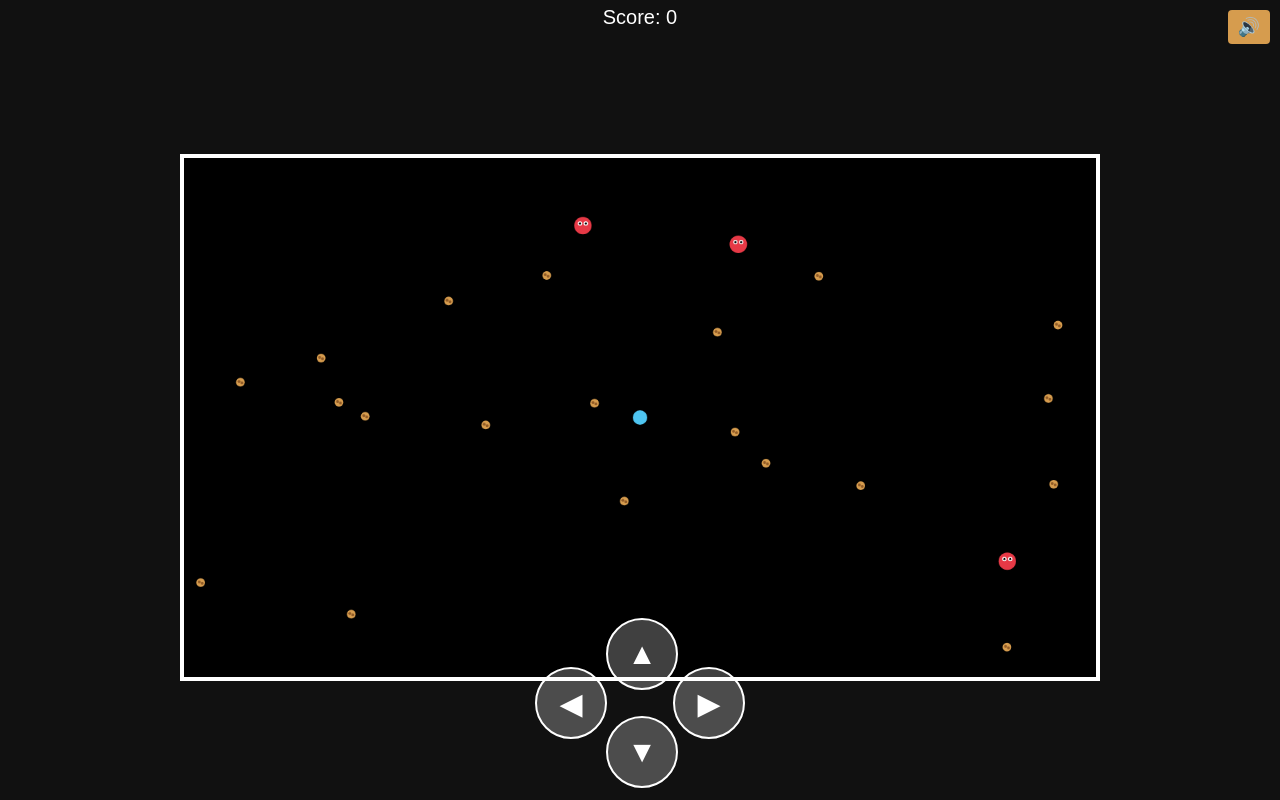
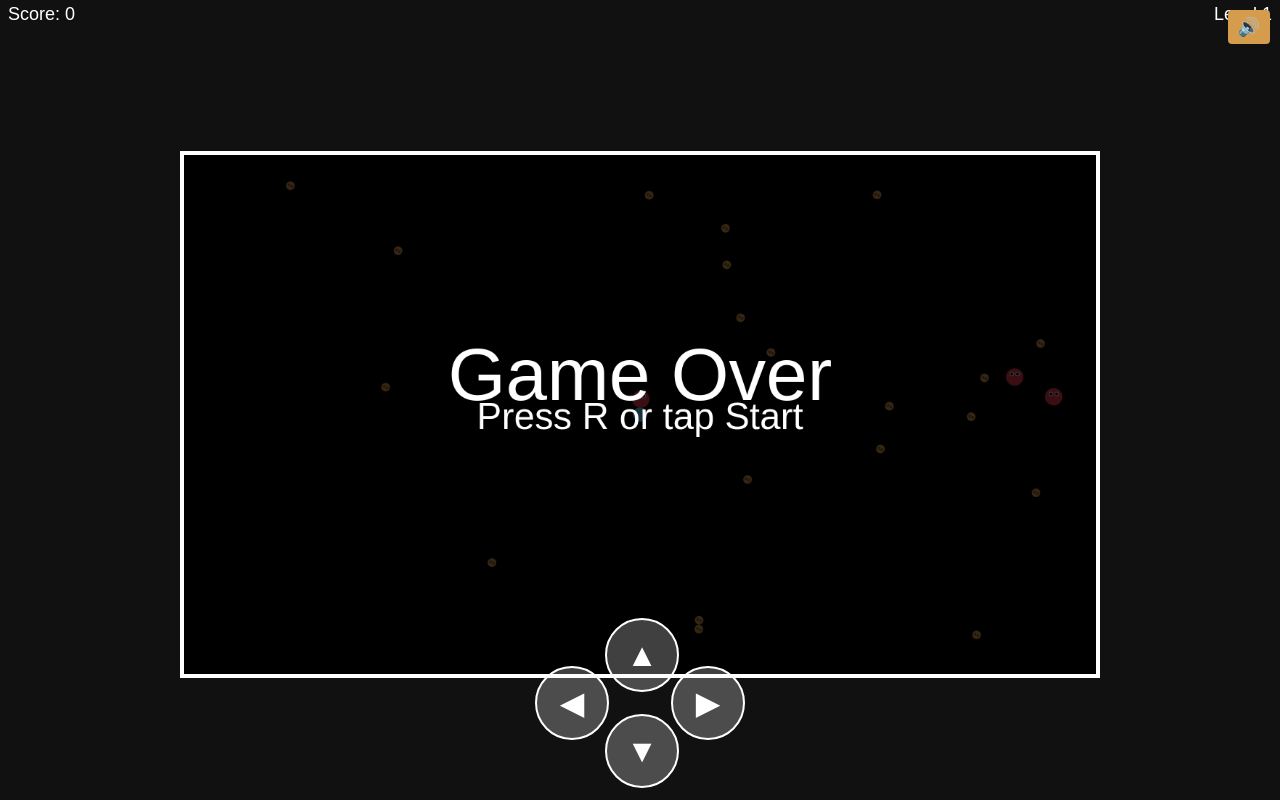
Before and after one commit to Hobnobdigital/cookiechallenge, a plain HTML site: page index.html in a window 1280 px wide. Both pictures are taken after a click on the button "Start Game". Drawn offline with Linux system fonts and the light colour scheme.

Commit message:
Update index.html

```diff
--- a/index.html
+++ b/index.html
@@ -6,44 +6,45 @@
 <title>Cookie Challenge</title>
 
 <style>
-/* ---------- layout ---------- */
+/* -------- general layout -------- */
 html,body{margin:0;height:100%;background:#111;color:#fff;font-family:sans-serif;overflow:hidden}
 #outer{display:flex;flex-direction:column;height:100%}
-#ui{font-size:20px;text-align:center;margin:6px 0}
+#hud{display:flex;justify-content:space-between;align-items:center;margin:4px 8px;font-size:18px}
 #canvasWrap{flex:1;display:flex;justify-content:center;align-items:center}
 #gameCanvas{background:#000;border:4px solid #fff;touch-action:none;max-width:98vw;max-height:65vh}
 
-/* ---------- title screen ---------- */
+/* -------- title screen -------- */
 #titleScreen{position:fixed;inset:0;background:url('title.png') center/cover no-repeat;
 display:flex;flex-direction:column;justify-content:center;align-items:center}
 #titleScreen h1{font-size:9vw;margin:0;text-shadow:0 0 10px #000}
-#titleScreen button{padding:10px 24px;font-size:5vw;border:none;border-radius:6px;background:#d69c4e;color:#111}
+#titleScreen button{padding:10px 26px;font-size:5vw;border:none;border-radius:8px;background:#d69c4e;color:#111}
 
+/* -------- mute -------- */
 #muteBtn{position:fixed;top:10px;right:10px;z-index:10;font-size:18px;padding:6px 10px;border:none;border-radius:4px;background:#d69c4e;color:#111}
 
-/* ---------- on-screen D-pad ---------- */
+/* -------- on-screen D-pad -------- */
 #controls{position:fixed;bottom:12px;left:50%;transform:translateX(-50%);z-index:9;width:210px;height:170px}
-.btn{position:absolute;width:68px;height:68px;border-radius:50%;background:rgba(255,255,255,.25);border:2px solid #fff;display:flex;justify-content:center;align-items:center;user-select:none}
-.btn:active{background:#fff;color:#000}
-#up   {top:0;left:71px}
-#down {bottom:0;left:71px}
-#left {left:0;top:50%;transform:translateY(-50%)}
+.btn{position:absolute;width:70px;height:70px;border-radius:50%;background:rgba(255,255,255,.25);border:2px solid #fff;display:flex;justify-content:center;align-items:center;user-select:none;transition:.05s}
+.btn:active{background:#fff;color:#000;transform:scale(.94)}
+#up{top:0;left:70px}
+#down{bottom:0;left:70px}
+#left{left:0;top:50%;transform:translateY(-50%)}
 #right{right:0;top:50%;transform:translateY(-50%)}
-.btn span{font-size:30px;pointer-events:none}
-@media(pointer:fine){#controls{display:none}}      /* hide on desktop */
+.btn span{font-size:32px;pointer-events:none}
+@media(pointer:fine){#controls{display:none}}
 </style>
 </head>
 <body>
 <div id="outer">
-  <p id="ui" style="display:none">Score: 0</p>
+  <div id="hud" style="display:none">
+    <span id="score">Score: 0</span>
+    <span id="level">Level 1</span>
+  </div>
   <div id="canvasWrap"><canvas id="gameCanvas"></canvas></div>
 </div>
 
 <!-- title -->
-<div id="titleScreen">
-  <h1>Cookie&nbsp;Challenge</h1>
-  <button id="startBtn">Start&nbsp;Game</button>
-</div>
+<div id="titleScreen"><h1>Cookie Challenge</h1><button id="startBtn">Start Game</button></div>
 
 <!-- D-pad -->
 <div id="controls">
@@ -57,96 +58,137 @@ display:flex;flex-direction:column;justify-content:center;align-items:center}
 <audio id="bgm" src="bgm.mp3" loop></audio>
 
 <script>
-/* ===== Game constants ===== */
-const TILE=20,PS=4,MS=2,CR=6,MR=12,PR=10;
+/* ========== constants ========== */
+const PS=4, BASE_MS=2, CR=6, BASE_MR=12, PR=10, OREO_R=12, BULLET_R=4;
+const OREO_INTERVAL=15000, SHOOT_TIME=10000;
 
-/* ===== DOM ===== */
-const cvs=document.getElementById('gameCanvas'),ctx=cvs.getContext('2d'),
-      ui=document.getElementById('ui'),title=document.getElementById('titleScreen'),
-      start=document.getElementById('startBtn'),mute=document.getElementById('muteBtn'),
-      bgm=document.getElementById('bgm');
-const mobile=matchMedia('(pointer:coarse)').matches;
+/* ========== DOM shortcuts ========== */
+const cvs=q('#gameCanvas'),ctx=cvs.getContext('2d'),
+      hud=q('#hud'),scoreEl=q('#score'),levelEl=q('#level'),
+      title=q('#titleScreen'),start=q('#startBtn'),mute=q('#muteBtn'),
+      bgm=q('#bgm'),mobile=matchMedia('(pointer:coarse)').matches;
+function q(sel){return document.querySelector(sel);}
 
-/* ===== resize canvas (leave space for D-pad) ===== */
+/* ========== dynamic resize ========== */
 function size(){const w=innerWidth-24,h=(innerHeight-(mobile?220:60))-24;cvs.width=w;cvs.height=h;}
 addEventListener('resize',size);size();
 
-/* ===== D-pad state ===== */
+/* ========== D-pad state ========== */
 const dirs={up:0,down:0,left:0,right:0};
 ['up','down','left','right'].forEach(id=>{
- ['touchstart','mousedown'].forEach(e=>sel(id).addEventListener(e,a=>{a.preventDefault();dirs[id]=1}));
- ['touchend','touchcancel','mouseup','mouseleave'].forEach(e=>sel(id).addEventListener(e,a=>{a.preventDefault();dirs[id]=0}));
+ ['touchstart','mousedown'].forEach(e=>g(id).addEventListener(e,a=>{a.preventDefault();dirs[id]=1}));
+ ['touchend','touchcancel','mouseup','mouseleave'].forEach(e=>g(id).addEventListener(e,a=>{a.preventDefault();dirs[id]=0}));
 });
-function sel(id){return document.getElementById(id)}
+function g(id){return document.getElementById(id)}
 
-/* ===== Audio helpers ===== */
+/* ========== Web-Audio SFX ========== */
 const AC=AudioContext||webkitAudioContext,ac=new AC();
-function tone(freq,dur=120,type='sine',vol=.4){
- const o=ac.createOscillator(),g=ac.createGain();
- o.type=type;o.frequency.value=freq;g.gain.value=vol;
- o.connect(g).connect(ac.destination);o.start();o.stop(ac.currentTime+dur/1e3);}
-const eatSfx = ()=>{[932,1175,1397].forEach((f,i)=>setTimeout(()=>tone(f,90,'square',.35),i*25));} // ★ NEW SFX
-const lvlSfx = ()=>{[523,659,784,1046].forEach((f,i)=>setTimeout(()=>tone(f,140,'triangle',.4),i*140));} // ★ level-up
-const hitSfx = ()=>tone(110,340,'square',.5);
+function tone(f,d=120,tp='square',v=.4){const o=ac.createOscillator(),g=ac.createGain();o.type=tp;o.frequency.value=f;g.gain.value=v;o.connect(g).connect(ac.destination);o.start();o.stop(ac.currentTime+d/1e3);}
+const eatSfx=()=>[932,1175,1397].forEach((f,i)=>setTimeout(()=>tone(f,90,'square',.35),i*30));
+const oreoSfx=()=>[523,659,784,1046].forEach((f,i)=>setTimeout(()=>tone(f,140,'triangle',.45),i*120));
+const hitSfx =()=>tone(110,340,'square',.5);
+const bulletSfx=()=>tone(1568,60,'square',.4);
 
-/* ===== Game state ===== */
-let p,cookies,mons,score,gameOver,run;
-const R=()=>({x:Math.random()*(cvs.width-40)+20,y:Math.random()*(cvs.height-40)+20});
-const D=(a,b)=>Math.hypot(a.x-b.x,a.y-b.y);
+/* ========== helpers ========== */
+const rand=()=>({x:Math.random()*(cvs.width-40)+20,y:Math.random()*(cvs.height-40)+20});
+const dist=(a,b)=>Math.hypot(a.x-b.x,a.y-b.y);
 
+/* ========== game vars ========== */
+let p,cookies,mons,oreo,bullets,score,level,speedFactor,ms,gameOver,run,shooting,oreoTimer;
+
+/* ========== reset ========== */
 function reset(){
- p={x:cvs.width/2,y:cvs.height/2,dx:0,dy:0};
- cookies=[];mons=[];score=0;gameOver=false;
- for(let i=0;i<20;i++)cookies.push(R());
- for(let i=0;i<3;i++){let m=R(),a=Math.random()*Math.PI*2;m.dx=Math.cos(a)*MS;m.dy=Math.sin(a)*MS;mons.push(m);}
- ui.textContent='Score: 0';
+ p={x:cvs.width/2,y:cvs.height/2,dx:0,dy:0,color:'#4ec5f1'};
+ cookies=[];mons=[];bullets=[];oreo=null;score=0;level=1;speedFactor=1;ms=BASE_MS;gameOver=0;shooting=0;
+ spawnCookies();spawnMonsters(3);
+ scoreEl.textContent='Score: 0';levelEl.textContent='Level 1';
+ clearInterval(oreoTimer);oreoTimer=setInterval(spawnOreo,OREO_INTERVAL);
 }
 
-function touchDir(){if(!mobile)return;
- p.dx=(dirs.left?-PS:0)+(dirs.right?PS:0);
- p.dy=(dirs.up?-PS:0)+(dirs.down?PS:0);}
+function spawnCookies(){for(let i=0;i<20;i++)cookies.push(rand());}
+
+function spawnMonsters(n){
+ for(let i=0;i<n;i++){
+   let m=rand(),a=Math.random()*Math.PI*2;
+   m.dx=Math.cos(a)*ms;m.dy=Math.sin(a)*ms;
+   m.r=BASE_MR+(level-1)*5;
+   m.type=level;          // 1=red blob, 2=purple, 3+=green spike
+   mons.push(m);
+ }
+}
+
+function spawnOreo(){oreo=rand();oreo.r=OREO_R;}
+
+function touchDir(){if(!mobile)return;p.dx=(dirs.left?-PS:0)+(dirs.right?PS:0);p.dy=(dirs.up?-PS:0)+(dirs.down?PS:0);}
 
 function update(){
  touchDir();
- p.x=Math.max(PR,Math.min(cvs.width-PR,p.x+p.dx));
- p.y=Math.max(PR,Math.min(cvs.height-PR,p.y+p.dy));
+ /* player movement / bounds */
+ p.x=Math.max(PR,Math.min(cvs.width-PR,p.x+p.dx));p.y=Math.max(PR,Math.min(cvs.height-PR,p.y+p.dy));
 
- mons.forEach(m=>{m.x+=m.dx;m.y+=m.dy;
-   if(m.x<MR||m.x>cvs.width-MR)m.dx*=-1;
-   if(m.y<MR||m.y>cvs.height-MR)m.dy*=-1;});
+ /* bullets */
+ bullets=bullets.filter(b=>{b.x+=b.dx;b.y+=b.dy;return b.x>-BULLET_R&&b.x<cvs.width+BULLET_R&&b.y>-BULLET_R&&b.y<cvs.height+BULLET_R;});
 
- cookies=cookies.filter(k=>{
-   if(D(k,p)<PR+CR){score+=10;ui.textContent='Score: '+score;eatSfx();return false;}
-   return true;
+ /* monster move */
+ mons.forEach(m=>{m.x+=m.dx;m.y+=m.dy;if(m.x<m.r||m.x>cvs.width-m.r)m.dx*=-1;if(m.y<m.r||m.y>cvs.height-m.r)m.dy*=-1});
+
+ /* eat cookies */
+ cookies=cookies.filter(c=>{if(dist(c,p)<PR+CR){score+=10;scoreEl.textContent='Score: '+score;eatSfx();return 0}return 1});
+
+ /* pick up oreo */
+ if(oreo && dist(oreo,p)<PR+OREO_R){oreo=null;shooting=SHOOT_TIME;oreoSfx();p.color='#ffd700';}
+
+ /* shooting timer */
+ if(shooting>0){shooting-=16;if(shooting<=0)p.color='#4ec5f1';}
+
+ /* bullets hit monsters */
+ bullets=bullets.filter(b=>{
+   let hit=false;
+   mons=mons.filter(m=>{
+     if(dist(b,m)<m.r+BULLET_R){score+=50;scoreEl.textContent='Score: '+score;hit=true;return 0}
+     return 1;
+   });
+   return !hit;
  });
 
- if(!cookies.length){lvlSfx();           /* level-up jingle */
-   for(let i=0;i<20;i++)cookies.push(R());
-   let m=R(),a=Math.random()*Math.PI*2;m.dx=Math.cos(a)*MS;m.dy=Math.sin(a)*MS;mons.push(m);
- }
+ /* player hit */
+ if(!shooting && mons.some(m=>dist(m,p)<m.r+PR)){gameOver=1;run=0;hitSfx();bgm.pause();}
 
- if(mons.some(m=>D(m,p)<PR+MR)){gameOver=true;run=false;hitSfx();bgm.pause();}
+ /* new level */
+ if(!cookies.length){level++;speedFactor+=.2;ms=BASE_MS*speedFactor;levelEl.textContent='Level '+level;
+   spawnCookies();spawnMonsters(1);oreoSfx();} /* reuse fanfare */
 }
 
 function draw(){
  ctx.fillStyle='#000';ctx.fillRect(0,0,cvs.width,cvs.height);
- cookies.forEach(k=>{
-   ctx.fillStyle='#d69c4e';ctx.beginPath();ctx.arc(k.x,k.y,CR,0,6.28);ctx.fill();
-   ctx.fillStyle='#925c27';ctx.beginPath();ctx.arc(k.x-2,k.y-1,2,0,6.28);ctx.fill();
-   ctx.beginPath();ctx.arc(k.x+2,k.y+1,2,0,6.28);ctx.fill();
- });
- ctx.fillStyle='#4ec5f1';ctx.beginPath();ctx.arc(p.x,p.y,PR,0,6.28);ctx.fill();
 
+ /* cookies */
+ cookies.forEach(c=>{ctx.fillStyle='#d69c4e';ctx.beginPath();ctx.arc(c.x,c.y,CR,0,6.28);ctx.fill();
+ ctx.fillStyle='#925c27';ctx.beginPath();ctx.arc(c.x-2,c.y-1,2,0,6.28);ctx.fill();ctx.beginPath();ctx.arc(c.x+2,c.y+1,2,0,6.28);ctx.fill();});
+
+ /* oreo */
+ if(oreo){ctx.fillStyle='#fff';ctx.beginPath();ctx.arc(oreo.x,oreo.y,OREO_R+2,0,6.28);ctx.fill();
+          ctx.fillStyle='#3d2b1f';ctx.beginPath();ctx.arc(oreo.x,oreo.y,OREO_R,0,6.28);ctx.fill();}
+
+ /* bullets */
+ ctx.fillStyle='#0bf';
+ bullets.forEach(b=>{ctx.beginPath();ctx.arc(b.x,b.y,BULLET_R,0,6.28);ctx.fill();});
+
+ /* player */
+ ctx.fillStyle=p.color;ctx.beginPath();ctx.arc(p.x,p.y,PR,0,6.28);ctx.fill();
+
+ /* monsters */
  mons.forEach(m=>{
-   ctx.fillStyle='#e63946';ctx.beginPath();ctx.arc(m.x,m.y,MR,0,6.28);ctx.fill();
-   ctx.fillStyle='#fff';ctx.beginPath();ctx.arc(m.x-4,m.y-3,3,0,6.28);ctx.fill();
-   ctx.beginPath();ctx.arc(m.x+4,m.y-3,3,0,6.28);ctx.fill();
-   ctx.fillStyle='#000';ctx.beginPath();ctx.arc(m.x-4,m.y-3,1.5,0,6.28);ctx.fill();
-   ctx.beginPath();ctx.arc(m.x+4,m.y-3,1.5,0,6.28);ctx.fill();
+   ctx.fillStyle=m.type===1?'#e63946':m.type===2?'#8b5cf6':'#22c55e';
+   ctx.beginPath();ctx.arc(m.x,m.y,m.r,0,6.28);ctx.fill();
+   ctx.fillStyle='#fff';ctx.beginPath();ctx.arc(m.x-m.r/3,m.y-m.r/3,Math.max(3,m.r/4),0,6.28);ctx.fill();
+   ctx.beginPath();ctx.arc(m.x+m.r/3,m.y-m.r/3,Math.max(3,m.r/4),0,6.28);ctx.fill();
+   ctx.fillStyle='#000';ctx.beginPath();ctx.arc(m.x-m.r/3,m.y-m.r/3,Math.max(1.5,m.r/6),0,6.28);ctx.fill();
+   ctx.beginPath();ctx.arc(m.x+m.r/3,m.y-m.r/3,Math.max(1.5,m.r/6),0,6.28);ctx.fill();
  });
 
  if(gameOver){
-   ctx.fillStyle='rgba(0,0,0,.7)';ctx.fillRect(0,0,cvs.width,cvs.height);
+   ctx.fillStyle='rgba(0,0,0,.75)';ctx.fillRect(0,0,cvs.width,cvs.height);
    ctx.fillStyle='#fff';ctx.textAlign='center';ctx.font='8vw sans-serif';
    ctx.fillText('Game Over',cvs.width/2,cvs.height/2-20);
    ctx.font='4vw sans-serif';ctx.fillText('Press R or tap Start',cvs.width/2,cvs.height/2+20);
@@ -155,22 +197,31 @@ function draw(){
 
 function loop(){if(!run)return;update();draw();requestAnimationFrame(loop);}
 
-/* ===== controls ===== */
-start.onclick=()=>{
- title.style.display='none';ui.style.display='block';reset();run=true;bgm.volume=.6;bgm.play();ac.resume();loop();
-};
+/* ========== controls ========== */
+start.onclick=()=>{title.style.display='none';hud.style.display='flex';reset();run=1;bgm.volume=.65;bgm.play();ac.resume();loop();};
+
 addEventListener('keydown',e=>{
  if(!run&&e.key!=='r')start.click();
  if(gameOver&&e.key==='r'){start.click();return;}
+ if(e.key===' '&&shooting>0){shoot();}       // space to fire
  if(e.key==='ArrowUp'||e.key==='w')p.dy=-PS;
  if(e.key==='ArrowDown'||e.key==='s')p.dy=PS;
  if(e.key==='ArrowLeft'||e.key==='a')p.dx=-PS;
  if(e.key==='ArrowRight'||e.key==='d')p.dx=PS;
 });
+
 addEventListener('keyup',e=>{
  if(['ArrowUp','w','ArrowDown','s'].includes(e.key))p.dy=0;
  if(['ArrowLeft','a','ArrowRight','d'].includes(e.key))p.dx=0;
 });
+
+/* tap to shoot on mobile / mouse */
+cvs.addEventListener('mousedown',()=>shoot());
+cvs.addEventListener('touchstart',e=>{if(mobile)shoot();});
+
+function shoot(){if(shooting<=0)return;bulletSfx();
+ bullets.push({x:p.x,y:p.y,dx:0,dy:-8});}
+
 mute.onclick=()=>{bgm.muted=!bgm.muted;mute.textContent=bgm.muted?'🔇':'🔊';};
 </script>
 </body>
```
